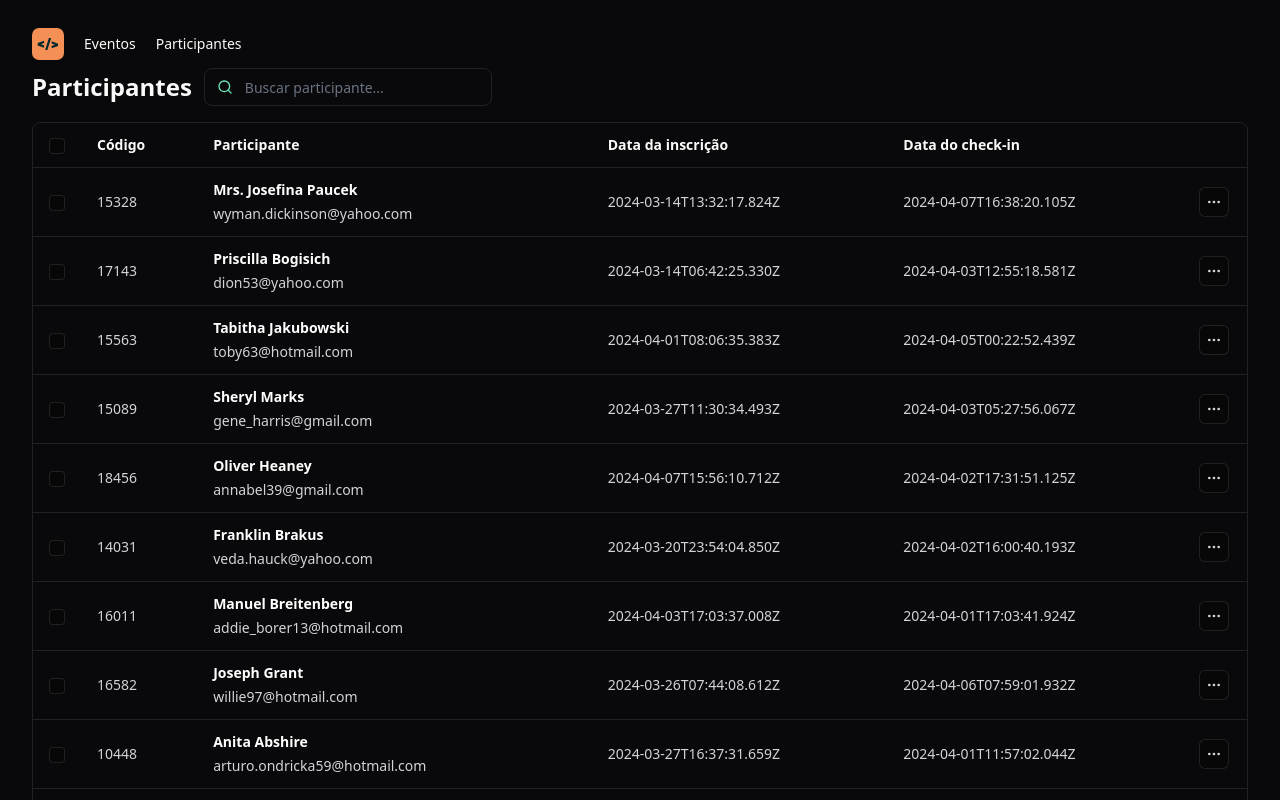
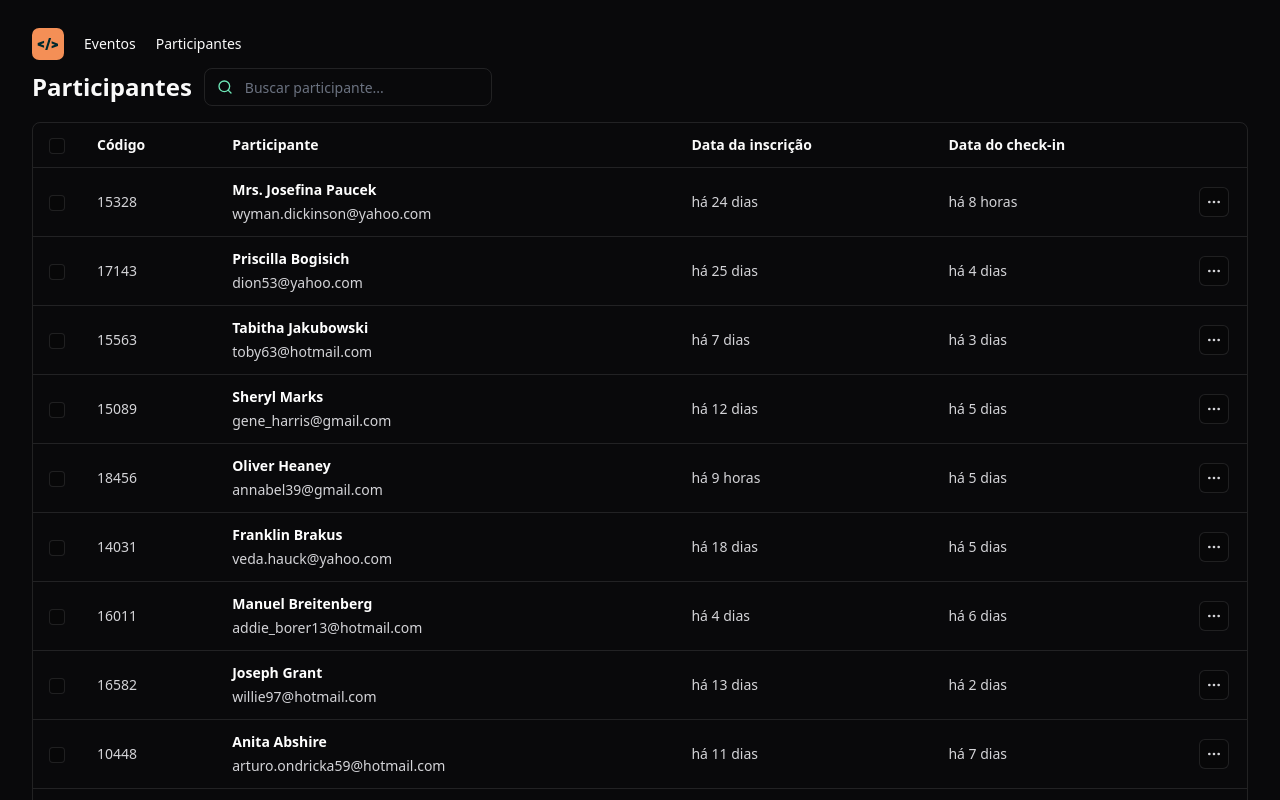
Before and after one commit to diorgenesmorais/pass-in-web, a React (Vite) app: page / in a window 1280 px wide. Shown: the top 800 px of the page. Built offline with nearby package versions, Linux system fonts and the light colour scheme.

Commit message:
feat: create and use format date relative

```diff
--- a/package.json
+++ b/package.json
@@ -10,6 +10,7 @@
     "preview": "vite preview"
   },
   "dependencies": {
+    "dayjs": "^1.11.10",
     "lucide-react": "^0.365.0",
     "react": "^18.2.0",
     "react-dom": "^18.2.0",
--- a/src/components/attendee-list.tsx
+++ b/src/components/attendee-list.tsx
@@ -7,6 +7,7 @@ import { TableRow } from './table/table-row'
 import { ChangeEvent, useState } from 'react'
 import { attendees } from '../data/attendees.data'
 import { IAttendee } from '../interfaces/attendee.interface'
+import { toDateRelative } from '../utils/format-to';
 
 export const AttendeeList = () => {
     const [searchForParticipants, setSearchForParticipants] = useState('')
@@ -54,8 +55,8 @@ export const AttendeeList = () => {
                                         <span>{attendee.email}</span>
                                     </div>
                                 </TableTd>
-                                <TableTd>{attendee.createAt.toISOString()}</TableTd>
-                                <TableTd>{attendee.checkedInAt.toISOString()}</TableTd>
+                                <TableTd>{toDateRelative(attendee.createAt)}</TableTd>
+                                <TableTd>{toDateRelative(attendee.checkedInAt)}</TableTd>
                                 <TableTd>
                                     <IconButton transparent>
                                         <MoreHorizontal className='size-4' />
--- /dev/null
+++ b/src/utils/format-to.ts
@@ -0,0 +1,10 @@
+import dayjs from 'dayjs'
+import 'dayjs/locale/pt-br'
+import relativeTime from 'dayjs/plugin/relativeTime'
+
+dayjs.extend(relativeTime)
+dayjs.locale('pt-br')
+
+export const toDateRelative = (date: Date): string => {
+    return dayjs().to(date)
+}
```
Also changed, not shown: 1 other file (tests, documents, lock files or other folders).
